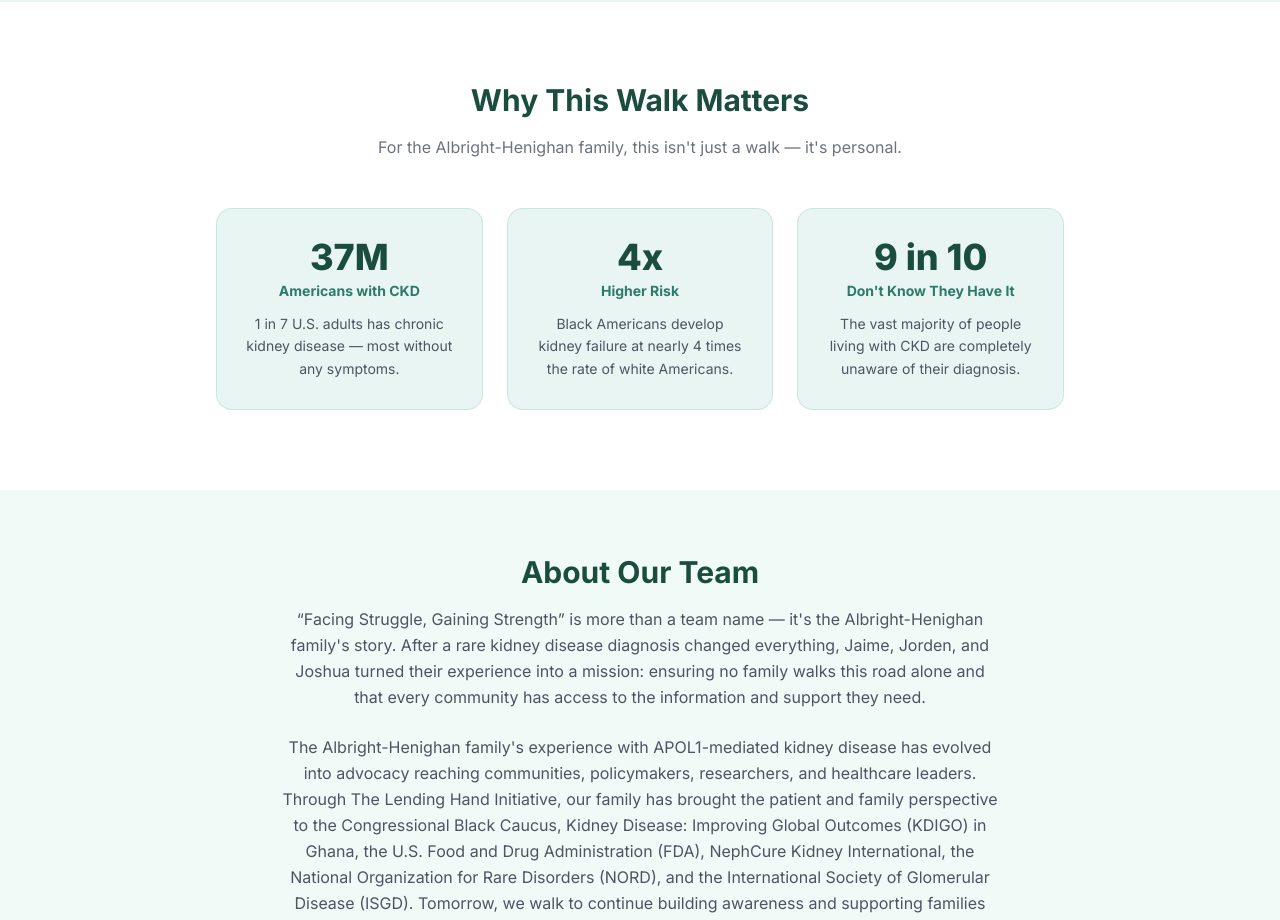
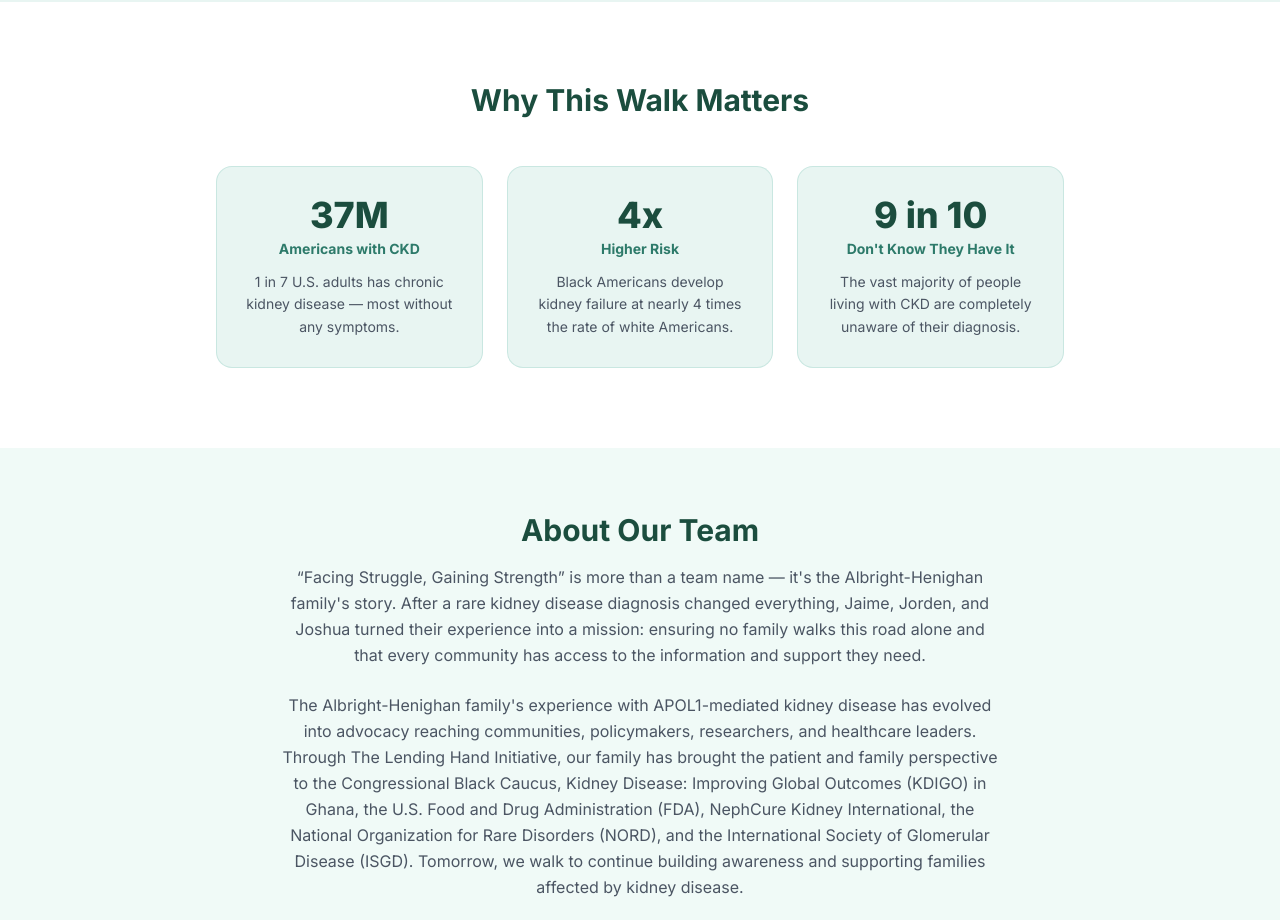
Before and after one commit to Jorden475/The-Lending-Hand-Initiative-, a Next.js app: page /kidney-walk in a window 1280 px wide. Shown: the part 880-1800 px from the top of the page. Built offline with nearby package versions, Linux system fonts and the light colour scheme.

Commit message:
Remove personal tagline from kidney walk Why It Matters section
Co-Authored-By: Claude Sonnet 4.6 <noreply@anthropic.com>
Claude-Session: https://claude.ai/code/session_01BrpWYuxx7PyauXghSTjZNb

```diff
--- a/app/kidney-walk/page.js
+++ b/app/kidney-walk/page.js
@@ -75,9 +75,6 @@ export default function KidneyWalk() {
       <section className="py-20 max-w-4xl mx-auto px-6">
         <div className="text-center mb-12">
           <h2 className="text-3xl font-bold text-brand-dark mb-4">Why This Walk Matters</h2>
-          <p className="text-gray-500 max-w-2xl mx-auto leading-relaxed">
-            For the Albright-Henighan family, this isn&apos;t just a walk — it&apos;s personal.
-          </p>
         </div>
         <div className="grid md:grid-cols-3 gap-6">
           {[
```
